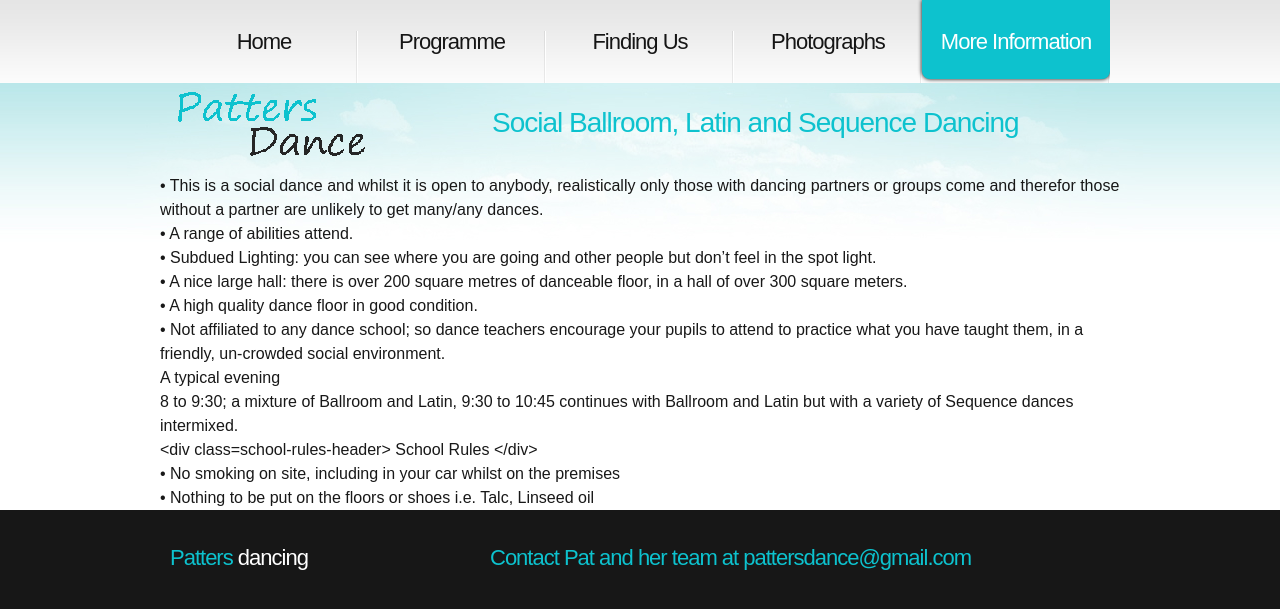
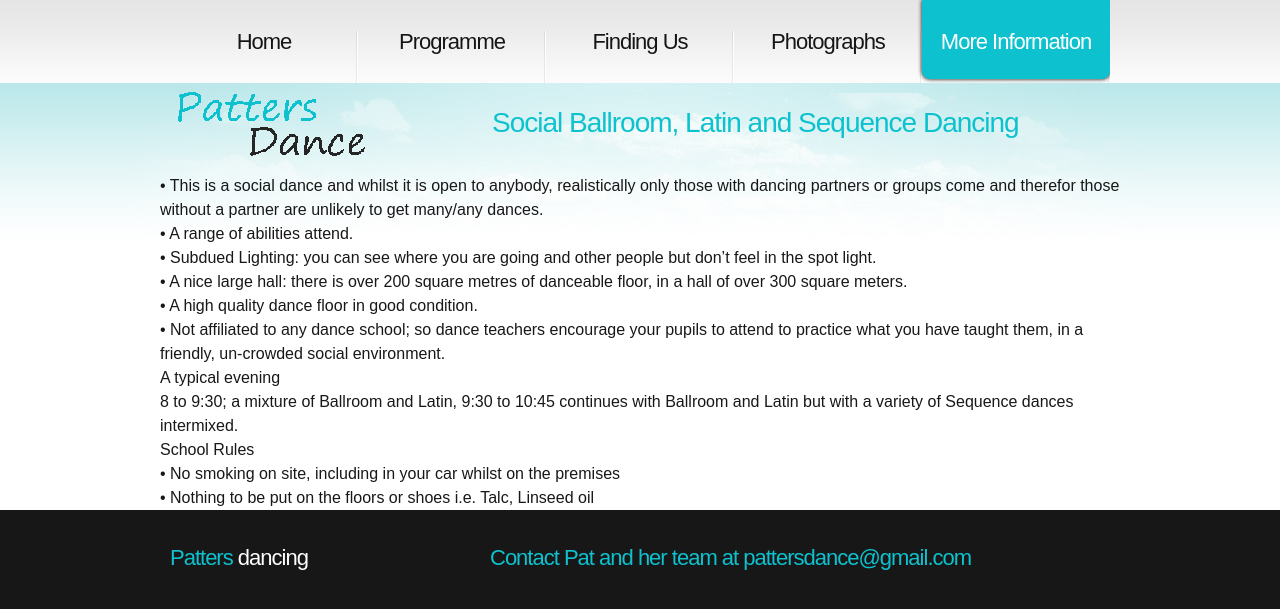
Before and after one commit to ramsayd/patters, a Jekyll site: the page built from 80_information.md, in a window 1280 px wide. Shown: the top 609 px of the page. Built offline with Jekyll 4.4.1, drawn with Linux system fonts in a browser that asks for light colours.

Commit message:
Update 80_information.md

```diff
--- a/80_information.md
+++ b/80_information.md
@@ -20,7 +20,7 @@ A typical evening
 8 to 9:30; a mixture of Ballroom and Latin, 9:30 to 10:45 continues with Ballroom and Latin but with a variety of Sequence dances intermixed.
 </li><ul>
 
-<div class=school-rules-header>
+<div class="school-rules-header">
 School Rules
 </div>
 <ul>
```
